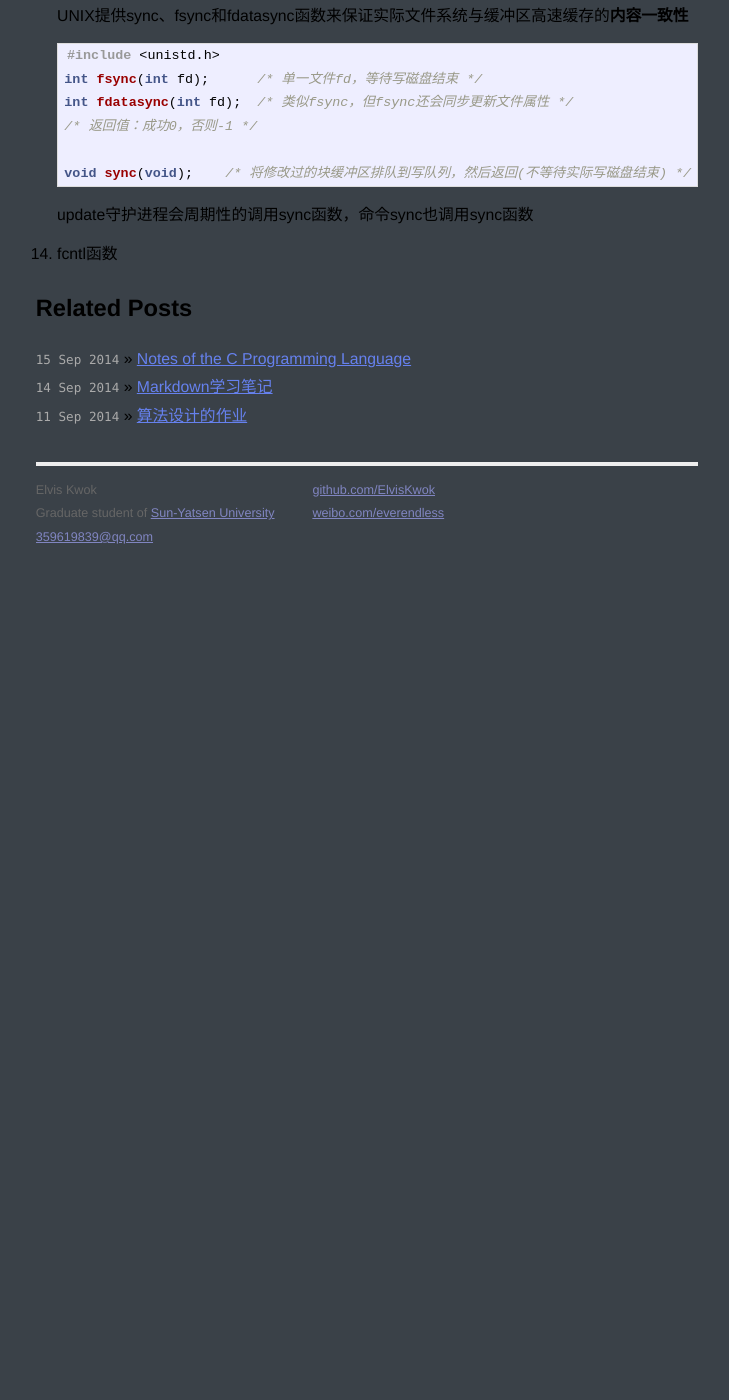
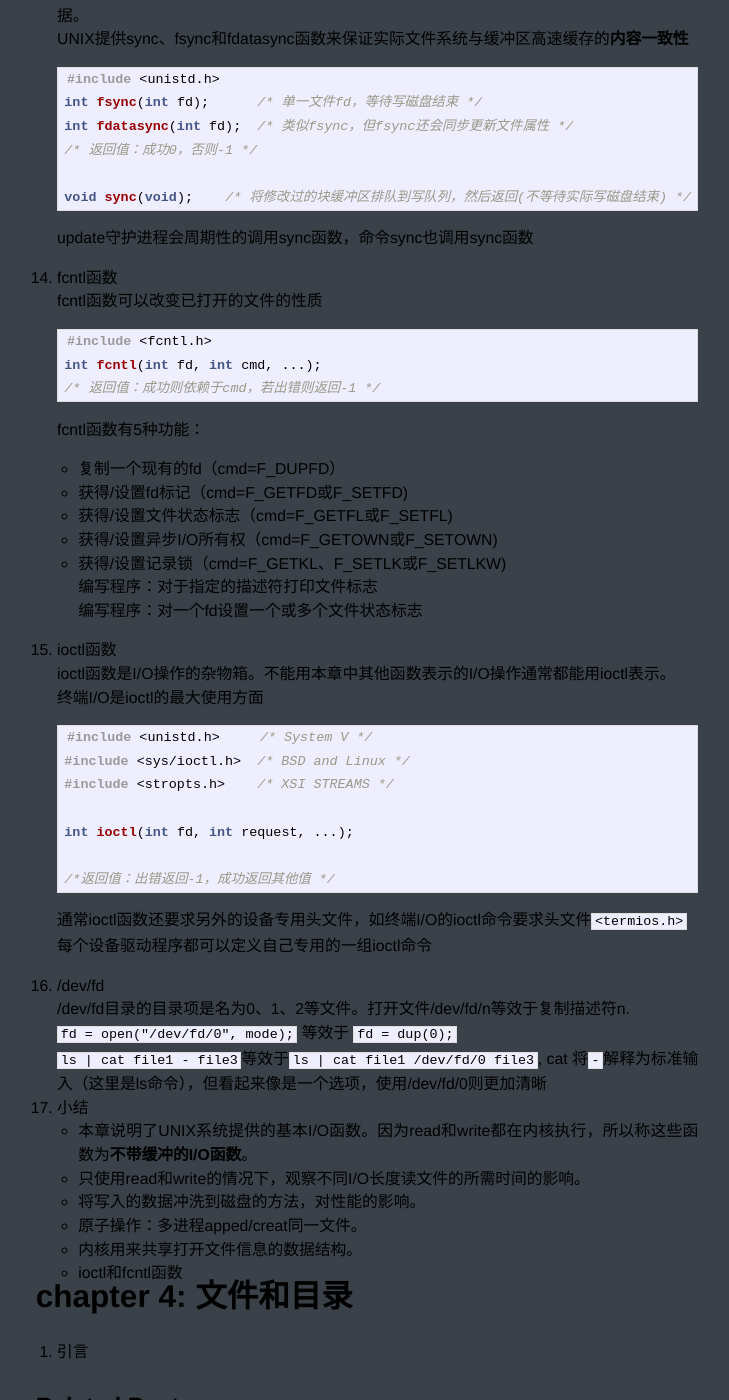
Before and after one commit to ElvisKwok/ElvisKwok.github.io, a Jekyll site: the page built from _posts/2014-09-22-notes-of-apue.md, in a window 1280 px wide and 1400 px high, scrolled down 12387 px. Shown: the whole window, without its empty margins (273-1002 px from the left). Built offline with Jekyll 4.4.1, drawn with Linux system fonts in a browser that asks for light colours; Markdown is read by kramdown in place of the engine named in the settings; comment, search, counter and statistics services are not loaded; before the commit the page ends 12949 px from its top, so only the background shows below that; some of the changed text lies outside the part shown.

Commit message:
finish chapter 3

````diff
--- a/_posts/2014-09-22-notes-of-apue.md
+++ b/_posts/2014-09-22-notes-of-apue.md
@@ -232,7 +232,7 @@ title: Notes of APUE
 10. 文件共享
     内核使用三种**数据结构**表示打开的文件：
     * 文件描述符表（进程表项）：每个fd关联fd标志和指向一个文件表项的指针
-    * 文件表(其中文件状态标志可为read，write，append，同步和非阻塞等)
+    * 文件表(其中文件状态标志可为read，write, rw等access mode，append，同步和非阻塞等)
     * v节点表
 
     下图为一个进程打开两个**不同**的文件（fd分别为0、1），同一个进程表项的两个fd、两个文件表项、两个v节点表项
@@ -285,12 +285,50 @@ title: Notes of APUE
     ```
     update守护进程会周期性的调用sync函数，命令sync也调用sync函数
 14. fcntl函数
+    fcntl函数可以改变已打开的文件的性质
 
+    ```c
+    #include <fcntl.h>
+    int fcntl(int fd, int cmd, ...);
+    /* 返回值：成功则依赖于cmd，若出错则返回-1 */
+    ```
+    fcntl函数有5种功能：
+    * 复制一个现有的fd（cmd=F_DUPFD）
+    * 获得/设置fd标记（cmd=F_GETFD或F_SETFD)
+    * 获得/设置文件状态标志（cmd=F_GETFL或F_SETFL)
+    * 获得/设置异步I/O所有权（cmd=F_GETOWN或F_SETOWN)
+    * 获得/设置记录锁（cmd=F_GETKL、F_SETLK或F_SETLKW)
+    编写程序：对于指定的描述符打印文件标志
+    编写程序：对一个fd设置一个或多个文件状态标志
+15. ioctl函数
+    ioctl函数是I/O操作的杂物箱。不能用本章中其他函数表示的I/O操作通常都能用ioctl表示。
+    终端I/O是ioctl的最大使用方面
 
+    ```c
+    #include <unistd.h>     /* System V */
+    #include <sys/ioctl.h>  /* BSD and Linux */
+    #include <stropts.h>    /* XSI STREAMS */
 
+    int ioctl(int fd, int request, ...);
 
+    /*返回值：出错返回-1，成功返回其他值 */
+    ```
+    通常ioctl函数还要求另外的设备专用头文件，如终端I/O的ioctl命令要求头文件`<termios.h>`
+    每个设备驱动程序都可以定义自己专用的一组ioctl命令
+16. /dev/fd
+    /dev/fd目录的目录项是名为0、1、2等文件。打开文件/dev/fd/n等效于复制描述符n.
+    `fd = open("/dev/fd/0", mode);` 等效于 `fd = dup(0);`
+    `ls | cat file1 - file3`等效于`ls | cat file1 /dev/fd/0 file3`, cat 将`-`解释为标准输入（这里是ls命令），但看起来像是一个选项，使用/dev/fd/0则更加清晰
+17. 小结
+    * 本章说明了UNIX系统提供的基本I/O函数。因为read和write都在内核执行，所以称这些函数为**不带缓冲的I/O函数**。
+    * 只使用read和write的情况下，观察不同I/O长度读文件的所需时间的影响。
+    * 将写入的数据冲洗到磁盘的方法，对性能的影响。
+    * 原子操作：多进程apped/creat同一文件。
+    * 内核用来共享打开文件信息的数据结构。
+    * ioctl和fcntl函数
 
-
+#chapter 4: 文件和目录
+1. 引言
 
 
 
````
